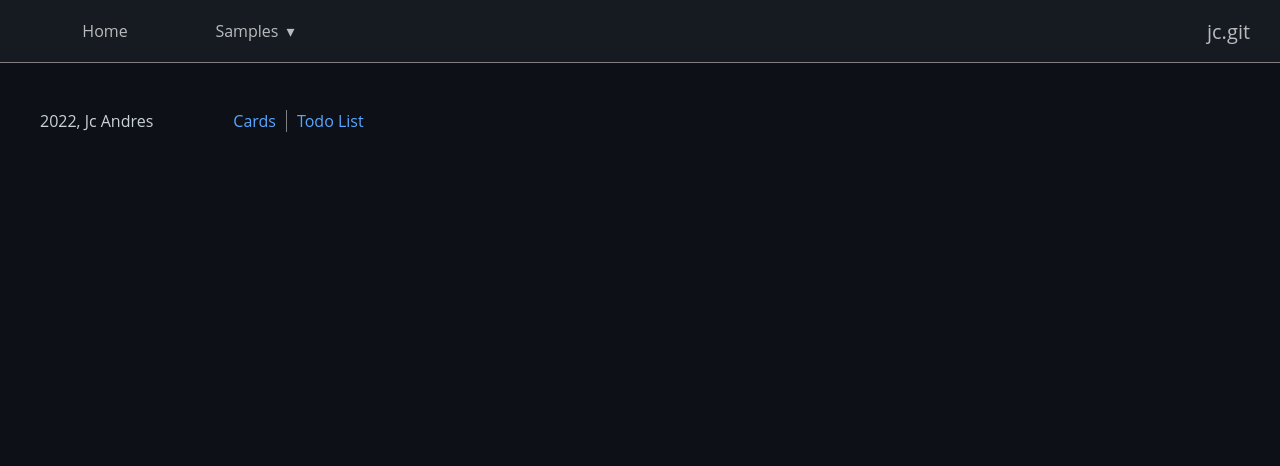
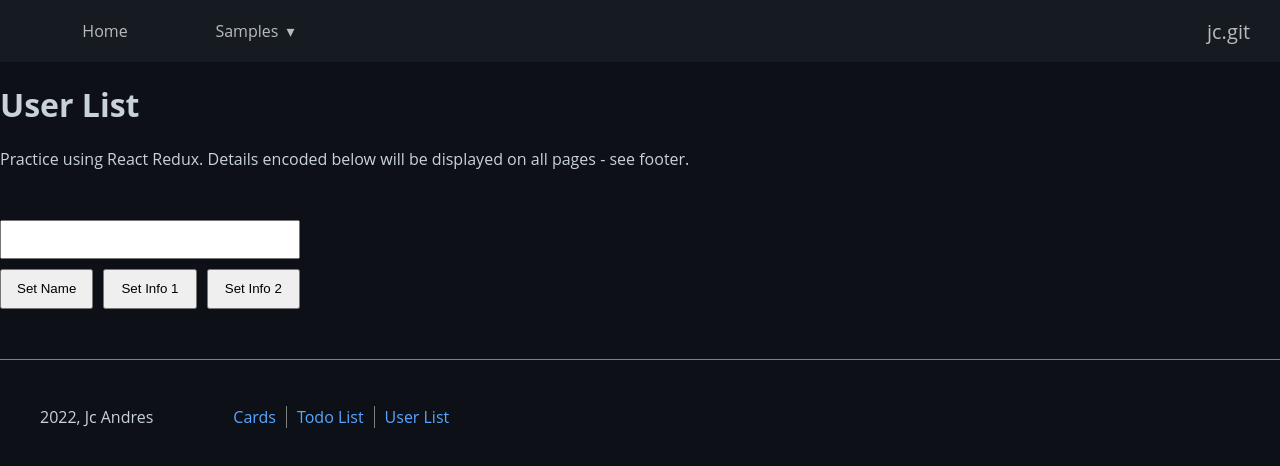
Before and after one commit to jccccandres/reactjs-basic-practice-1, a React (Create React App) app: page /reactjs-basic-practice-1/user-list in a window 1280 px wide. Shown: the top 466 px of the page. Built offline with nearby package versions, Linux system fonts and the light colour scheme.

Commit message:
Add users page

```diff
--- a/package.json
+++ b/package.json
@@ -10,8 +10,12 @@
   "node-sass": "^7.0.1",
   "react": "^18.2.0",
   "react-dom": "^18.2.0",
+  "react-redux": "^8.0.2",
   "react-router-dom": "^6.3.0",
   "react-scripts": "5.0.1",
+  "redux": "^4.2.0",
+  "redux-logger": "^3.0.6",
+  "redux-thunk": "^2.4.1",
   "web-vitals": "^2.1.4"
  },
  "scripts": {
--- a/src/App.js
+++ b/src/App.js
@@ -5,8 +5,11 @@ import { Routes, Route, Link } from 'react-router-dom';
 import Todolist from "./components/Todolist";
 import Home from "./components/Home";
 import Cards from "./components/Cards";
+import UserList from "./components/UserList";
+import { useSelector } from "react-redux";
 
 const App = () => {
+    const users = useSelector(state => state.users);
     return (
             <>
                 <header>
@@ -18,6 +21,7 @@ const App = () => {
                                 <ul className="nav-dropdown">
                                     <li><Link to="reactjs-basic-practice-1/cards">Cards</Link></li>
                                     <li><Link to="reactjs-basic-practice-1/todolist">Todo List</Link></li>
+                                    <li><Link to="reactjs-basic-practice-1/user-list">User List</Link></li>
                                 </ul>
                             </li>
                         </ul>
@@ -29,6 +33,7 @@ const App = () => {
                         <Route path="reactjs-basic-practice-1/" element={<Home />} />
                         <Route path="reactjs-basic-practice-1/cards" element={<Cards />} />
                         <Route path="reactjs-basic-practice-1/todolist" element={<Todolist />} />
+                        <Route path="reactjs-basic-practice-1/user-list" element={<UserList />} />
                     </Routes>
                 </main>
 
@@ -39,6 +44,14 @@ const App = () => {
                     <ul className="nav-footer">
                         <li><Link to="reactjs-basic-practice-1/cards">Cards</Link></li>
                         <li><Link to="reactjs-basic-practice-1/todolist">Todo List</Link></li>
+                        <li><Link to="reactjs-basic-practice-1/user-list">User List</Link></li>
+                    </ul>
+                    <ul className="main-footer">
+                        <li>
+                            {(users.info.name) ? 'Current user: ' + users.info.name : ''}
+                            {(users.info.info1) ? ', ' + users.info.info1 : ''}
+                            {(users.info.info2) ? ', ' + users.info.info2 : ''}
+                        </li>
                     </ul>
                 </footer>
             </>
--- /dev/null
+++ b/src/components/UserList.js
@@ -0,0 +1,73 @@
+import React, { useState } from "react";
+import { useDispatch, useSelector } from "react-redux";
+
+import { setUserInfo } from "../redux/actions/users";
+
+const UserList = props => {
+    const [tempState, setTempState] = useState({
+        textInput: ''
+    });
+
+    const handleOnChange = (e) => {
+        const { name, value } = e.target;
+        setTempState({...tempState, [name]: value});
+    }
+
+    const users = useSelector(state => state.users);
+    const dispatch = useDispatch();
+
+    const setData = (type) => {
+        switch (type) {
+            case 'name':
+                dispatch(setUserInfo({ name: tempState.textInput }));
+                break;
+            case 'info1':
+                dispatch(setUserInfo({ info1: tempState.textInput }));
+                break;
+            case 'info2':
+                dispatch(setUserInfo({ info2: tempState.textInput }));
+                break;
+
+            default:
+                break;
+        }
+        setTempState({...tempState, textInput: ''});
+    }
+
+    return (
+        <>
+            <div className="container">
+                <h1>User List</h1>
+                <p>
+                    Practice using React Redux. Details encoded below will be displayed on all pages - see footer.
+                </p>
+
+
+                <div className="main-userlist">
+                    <ul className="users-info">
+                        <li>{(users.info.name) ? 'Name: ' + users.info.name : ''}</li>
+                        <li>{(users.info.info1) ? 'Info 1: ' + users.info.info1 : ''}</li>
+                        <li>{(users.info.info2) ? 'Info 2: ' + users.info.info2 : ''}</li>
+                    </ul>
+
+                    <div className="form-group">
+                        <input
+                            type='text'
+                            name='textInput'
+                            value={tempState.textInput}
+                            onChange={handleOnChange}
+                        />
+                        <div className="button-group">
+                            <button onClick={() => setData('name')}>Set Name</button>
+                            <button onClick={() => setData('info1')}>Set Info 1</button>
+                            <button onClick={() => setData('info2')}>Set Info 2</button>
+                        </div>
+                    </div>
+
+                </div>
+            </div>
+        </>
+    );
+}
+
+export default UserList;
--- a/src/index.js
+++ b/src/index.js
@@ -1,17 +1,21 @@
 import React from 'react';
 import ReactDOM from 'react-dom/client';
+import { Provider } from 'react-redux';
 import { BrowserRouter as Router } from "react-router-dom";
+
+import App from './App';
+import store from './redux/store';
 
 /* styles */
 import "./styles/app.scss";
-
-import App from './App';
 
 const root = ReactDOM.createRoot(document.getElementById('root'));
 root.render(
     <React.StrictMode>
         <Router>
-            <App />
+            <Provider store={store}>
+                <App />
+            </Provider>
         </Router>
     </React.StrictMode>
 );
--- /dev/null
+++ b/src/redux/actions/users.js
@@ -0,0 +1,8 @@
+import { SET_USERS_INFO } from "../types";
+
+export function setUserInfo(payload) {
+    return {
+        type: SET_USERS_INFO,
+        payload
+    };
+}
--- /dev/null
+++ b/src/redux/reducers/users.js
@@ -0,0 +1,24 @@
+import { SET_USERS_INFO } from "../types";
+
+const initialState = {
+    info: {}
+}
+
+const usersReducer = (state = initialState, action = {}) => {
+    switch (action.type) {
+        case SET_USERS_INFO:
+            return {
+                ...state,
+                info: {
+                    ...state.info,
+                    ...action.payload
+                }
+            }
+
+        default:
+            return state
+    }
+}
+
+
+export default usersReducer;
--- /dev/null
+++ b/src/redux/store.js
@@ -0,0 +1,13 @@
+import { applyMiddleware, combineReducers, compose, createStore } from "redux";
+import logger from "redux-logger";
+import thunk from "redux-thunk";
+
+import users from './reducers/users'
+
+const middlewares = compose(applyMiddleware(thunk, logger));
+
+const reducers = combineReducers({
+    users
+});
+
+export default createStore(reducers, middlewares)
--- /dev/null
+++ b/src/redux/types/index.js
@@ -0,0 +1,2 @@
+/* USERS */
+export const SET_USERS_INFO = 'SET_USER_INFO';
--- a/src/styles/app.scss
+++ b/src/styles/app.scss
@@ -136,6 +136,7 @@ footer {
 
     @import './home.scss';
     @import './todolist.scss';
+    @import './userlist.scss'
 }
 
 @import './cards.scss';
--- /dev/null
+++ b/src/styles/userlist.scss
@@ -0,0 +1,30 @@
+.main-userlist {
+    margin: 50px auto;
+
+    .users-info {
+        list-style: none;
+        padding: 0;
+    }
+
+    .form-group {
+        display: grid;
+        row-gap: 10px;
+        max-width: 300px;
+
+        input {
+            height: 25px;
+            font-size: 15px;
+            padding: 5px;
+        }
+
+        .button-group {
+            display: grid;
+            column-gap: 10px;
+            grid-template-columns: 1fr 1fr 1fr;
+
+            button {
+                height: 40px;
+            }
+        }
+    }
+}
```
Also changed, not shown: 1 other file (tests, documents, lock files or other folders).
